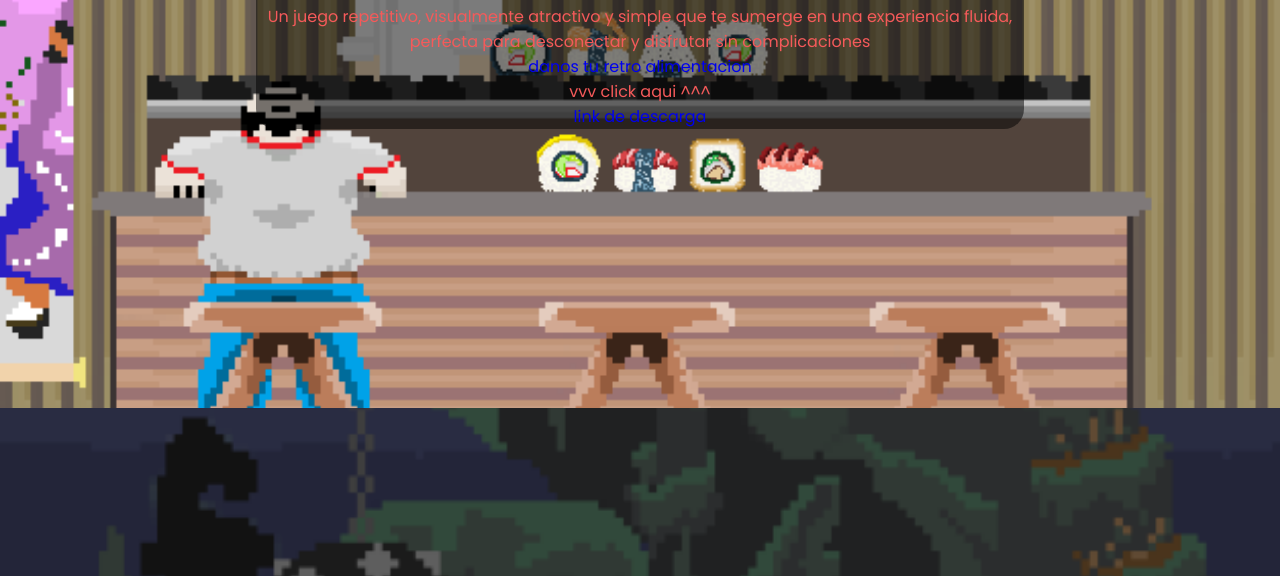
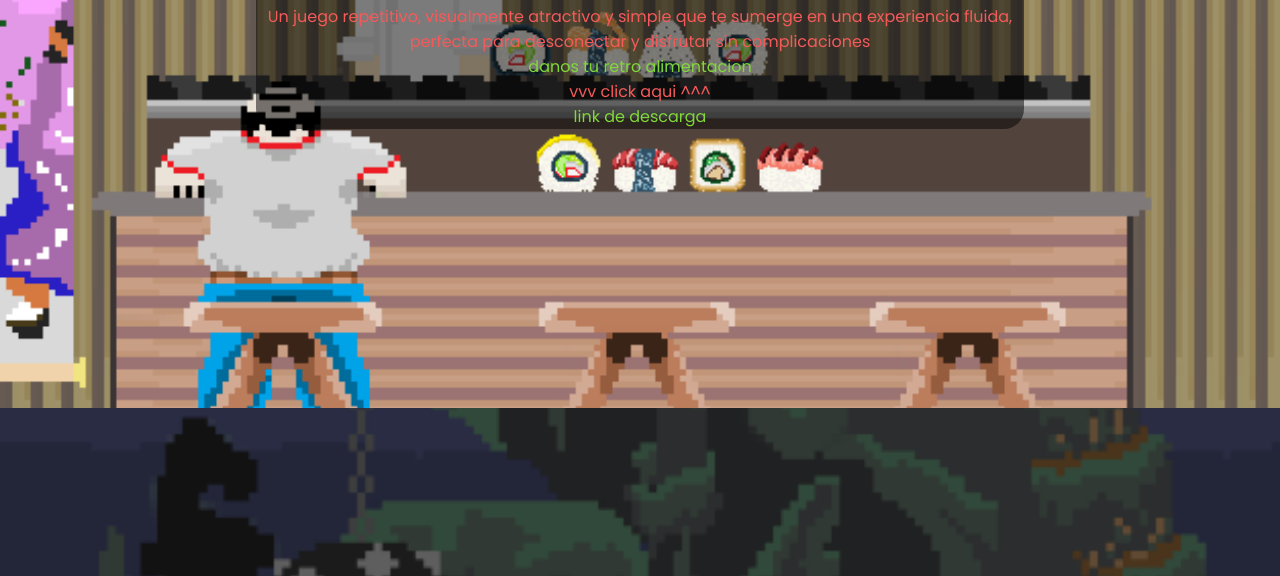
Before and after one commit to TelloEngineer/Round-Robin-Page.github.io, a plain HTML site: page index.html in a window 1280 px wide. Shown: the part 1192-1768 px from the top of the page. Drawn offline with nearby package versions, Linux system fonts and the light colour scheme; a script that the page names is missing.

Commit message:
a colour

```diff
--- a/main.css
+++ b/main.css
@@ -239,7 +239,7 @@ section.projects .content-wrapper #content {
     text-align: center;
 }
 
-section.projects .content-wrapper a:visited {
+section.projects .content-wrapper a:visited, section.projects .content-wrapper a {
     color: #81d83a;
 }
 
@@ -297,6 +297,6 @@ a{
 }
 
 
-a:visited {
+a:visited, a{
 color: #437a16;
 }
```
